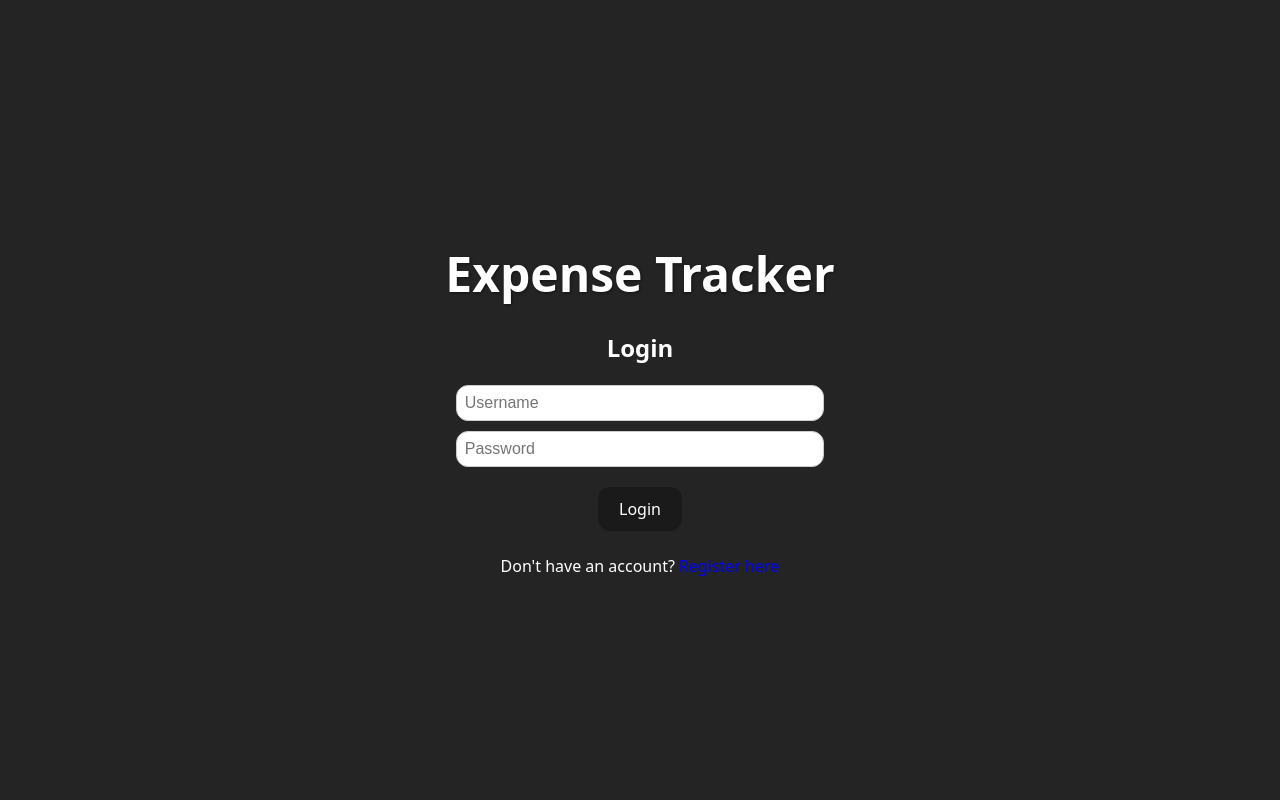
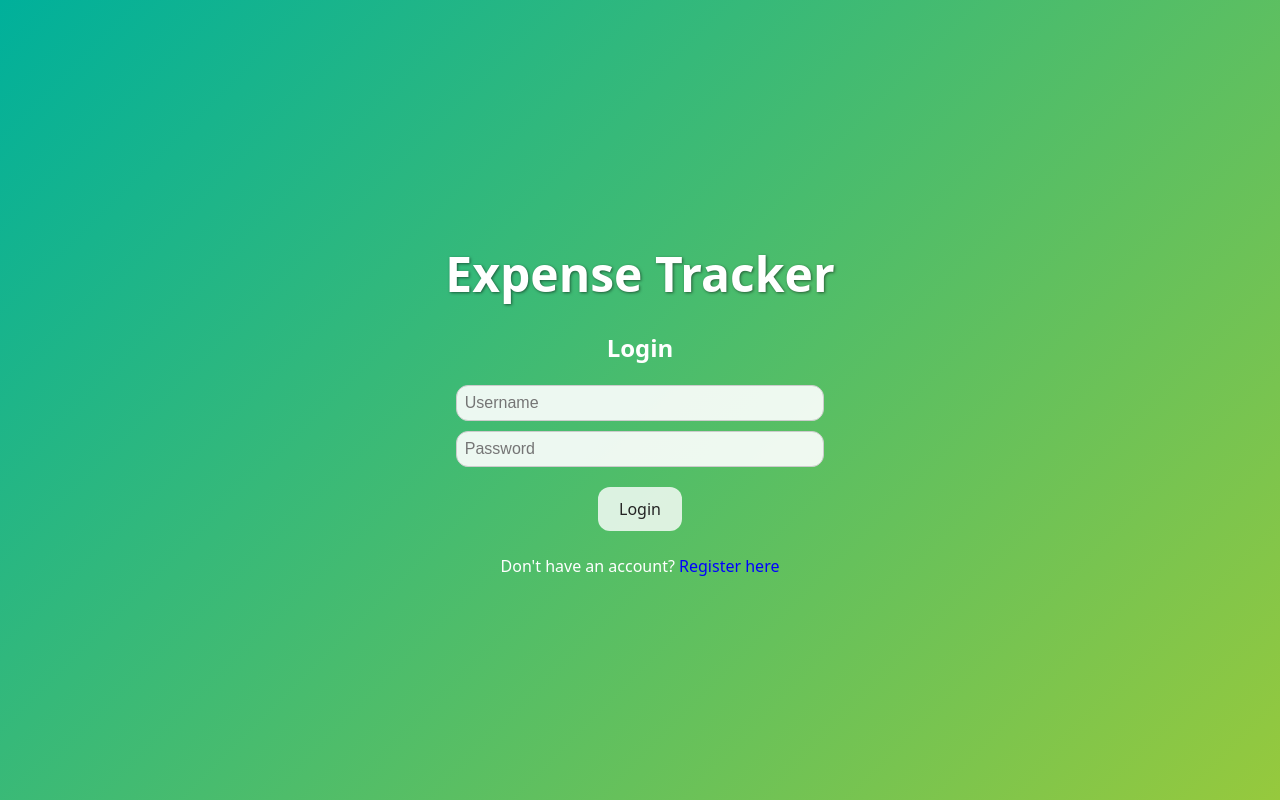
Before and after one commit to Sukhirthan10/expense_tracker, a React (Vite) app in the folder frontend/: page / in a window 1280 px wide. Built offline with nearby package versions, Linux system fonts and the light colour scheme.

Commit message:
made changes to ui

```diff
--- a/frontend/src/App.css
+++ b/frontend/src/App.css
@@ -1,145 +1,55 @@
-/* Root styling and global variables */
-:root {
-  font-family: system-ui, Avenir, Helvetica, Arial, sans-serif;
-  font-weight: 400;
-  line-height: 1.5;
-  color-scheme: light dark;
-
-  --primary-color: #646cff;
-  --primary-hover: #535bf2;
-  --bg-dark: #242424;
-  --bg-light: #ffffff;
-  --text-dark: #ffffff;
-  --text-light: #213547;
-  --card-bg-dark: #1a1a1a;
-  --card-bg-light: #f9f9f9;
-  --border-radius: 12px;
-  --transition: 0.3s ease;
-}
-
-body {
-  display: flex;
-  justify-content: center;
-  align-items: center;
-  min-height: 100vh;
-  margin: 0;
-  background-color: var(--bg-dark);
-  color: var(--text-dark);
-  font-family: inherit;
-  transition: background-color var(--transition), color var(--transition);
-}
-
 #root {
   max-width: 1280px;
   margin: 0 auto;
   padding: 2rem;
   text-align: center;
 }
+body {
+  display: flex;
+  justify-content: center;
+  align-items: center;
+  height: 100vh;
+  margin: 0;
+  font-family: Arial, sans-serif;
+}
 
-/* Card-style container for content */
 div {
   text-align: center;
 }
 
-.card {
-  background-color: var(--card-bg-dark);
-  padding: 2rem;
-  border-radius: var(--border-radius);
-  box-shadow: 0 10px 30px rgba(0, 0, 0, 0.3);
-  margin-bottom: 2rem;
-  transition: background-color var(--transition), box-shadow var(--transition);
+
+.logo {
+  height: 6em;
+  padding: 1.5em;
+  will-change: filter;
+  transition: filter 300ms;
+}
+.logo:hover {
+  filter: drop-shadow(0 0 2em #646cffaa);
+}
+.logo.react:hover {
+  filter: drop-shadow(0 0 2em #61dafbaa);
 }
 
-/* Heading */
-h1 {
-  font-size: 3rem;
-  margin-bottom: 1rem;
-  text-shadow: 1px 1px 3px rgba(0,0,0,0.5);
+@keyframes logo-spin {
+  from {
+    transform: rotate(0deg);
+  }
+  to {
+    transform: rotate(360deg);
+  }
 }
 
-/* Buttons */
-button {
-  border-radius: var(--border-radius);
-  border: 1px solid transparent;
-  padding: 0.8em 1.5em;
-  font-size: 1em;
-  font-weight: 500;
-  font-family: inherit;
-  background-color: var(--card-bg-dark);
-  color: var(--text-dark);
-  cursor: pointer;
-  transition: all var(--transition);
-  margin: 0.5rem 0;
-}
-button:hover {
-  border-color: var(--primary-color);
-  background-color: rgba(100, 108, 255, 0.1);
-}
-button:focus,
-button:focus-visible {
-  outline: 4px auto var(--primary-color);
+@media (prefers-reduced-motion: no-preference) {
+  a:nth-of-type(2) .logo {
+    animation: logo-spin infinite 20s linear;
+  }
 }
 
-/* Inputs and Selects */
-input, select {
-  width: 90%;
-  padding: 0.7em;
-  margin: 0.5rem 0;
-  border-radius: var(--border-radius);
-  border: 1px solid #ccc;
-  font-size: 1em;
-  transition: border-color var(--transition), box-shadow var(--transition);
-}
-input:focus, select:focus {
-  outline: none;
-  border-color: var(--primary-color);
-  box-shadow: 0 0 5px rgba(100,108,255,0.5);
+.card {
+  padding: 2em;
 }
 
-/* Links */
-a {
-  font-weight: 500;
-  color: var(--primary-color);
-  text-decoration: none;
-  transition: color var(--transition);
+.read-the-docs {
+  color: #888;
 }
-a:hover {
-  color: var(--primary-hover);
-}
-
-/* Expense list styling */
-ul {
-  list-style: none;
-  padding: 0;
-}
-li {
-  background-color: rgba(255,255,255,0.05);
-  margin: 0.5rem 0;
-  padding: 0.8rem 1rem;
-  border-radius: var(--border-radius);
-  display: flex;
-  justify-content: space-between;
-  align-items: center;
-  transition: background-color var(--transition);
-}
-li:hover {
-  background-color: rgba(100,108,255,0.1);
-}
-
-/* Custom dark/light mode */
-@media (prefers-color-scheme: light) {
-  body {
-    background-color: var(--bg-light);
-    color: var(--text-light);
-  }
-  .card {
-    background-color: var(--card-bg-light);
-  }
-  button {
-    background-color: var(--card-bg-light);
-    color: var(--text-light);
-  }
-  li {
-    background-color: rgba(0,0,0,0.05);
-  }
-}
--- a/frontend/src/index.css
+++ b/frontend/src/index.css
@@ -23,8 +23,7 @@
   align-items: center;
   min-height: 100vh;
   margin: 0;
-  background-color: var(--bg-dark);
-  color: var(--text-dark);
+  background: linear-gradient(135deg, #00b09b, #96c93d);  color: var(--text-dark);
   font-family: inherit;
   transition: background-color var(--transition), color var(--transition);
 }
@@ -65,16 +64,19 @@
   font-size: 1em;
   font-weight: 500;
   font-family: inherit;
-  background-color: var(--card-bg-dark);
-  color: var(--text-dark);
   cursor: pointer;
   transition: all var(--transition);
   margin: 0.5rem 0;
+
+  /* Change background and text color */
+  background-color: #ffffffcc; /* semi-transparent white */
+  color: #242424; /* dark text */
 }
 button:hover {
   border-color: var(--primary-color);
-  background-color: rgba(100, 108, 255, 0.1);
+  background-color: #ffffff; /* solid white on hover */
 }
+
 button:focus,
 button:focus-visible {
   outline: 4px auto var(--primary-color);
@@ -89,12 +91,18 @@
   border: 1px solid #ccc;
   font-size: 1em;
   transition: border-color var(--transition), box-shadow var(--transition);
+
+  /* Change background and text color */
+  background-color: rgba(255, 255, 255, 0.9); /* semi-transparent white */
+  color: #242424; /* dark text for contrast */
 }
+
 input:focus, select:focus {
   outline: none;
   border-color: var(--primary-color);
   box-shadow: 0 0 5px rgba(100,108,255,0.5);
 }
+
 
 /* Links */
 a {
```
